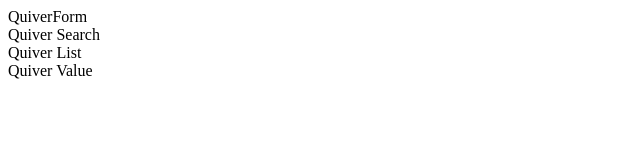
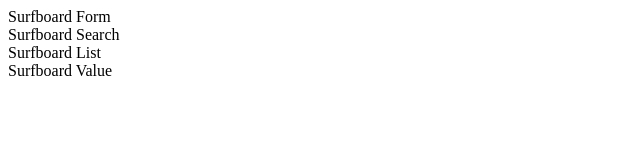
Before and after one commit to Dmitry1007/quiver, a React (Create React App) app: page / in a window 1280 px wide. Shown: the top 160 px of the page, without its empty margins (0-640 px from the left). Built offline with nearby package versions, Linux system fonts and the light colour scheme.

Commit message:
Better naming

```diff
--- a/src/App.js
+++ b/src/App.js
@@ -1,15 +1,15 @@
-import QuiverForm from "./components/QuiverForm";
-import QuiverSearch from "./components/QuiverSearch";
-import QuiverList from "./components/QuiverList";
-import QuiverValue from "./components/QuiverValue";
+import SurfboardForm from "./components/SurfboardForm";
+import SurfboardSearch from "./components/SurfboardSearch";
+import SurfboardList from "./components/SurfboardList";
+import SurfboardValue from "./components/SurfboardValue";
 
 function App() {
   return (
     <div>
-      <QuiverForm />
-      <QuiverSearch />
-      <QuiverList />
-      <QuiverValue />
+      <SurfboardForm />
+      <SurfboardSearch />
+      <SurfboardList />
+      <SurfboardValue />
     </div>
   );
 }
--- a/src/components/QuiverForm.js
+++ /dev/null
@@ -1,5 +0,0 @@
-function QuiverForm() {
-  return <div>QuiverForm</div>;
-}
-
-export default QuiverForm;
--- a/src/components/QuiverList.js
+++ /dev/null
@@ -1,5 +0,0 @@
-function QuiverList() {
-  return <div>Quiver List</div>;
-}
-
-export default QuiverList;
--- a/src/components/QuiverSearch.js
+++ /dev/null
@@ -1,5 +0,0 @@
-function QuiverSearch() {
-  return <div>Quiver Search</div>;
-}
-
-export default QuiverSearch;
--- a/src/components/QuiverValue.js
+++ /dev/null
@@ -1,5 +0,0 @@
-function QuiverValue() {
-  return <div>Quiver Value</div>;
-}
-
-export default QuiverValue;
--- /dev/null
+++ b/src/components/SurfboardForm.js
@@ -0,0 +1,5 @@
+function SurfboardForm() {
+  return <div>Surfboard Form</div>;
+}
+
+export default SurfboardForm;
--- /dev/null
+++ b/src/components/SurfboardList.js
@@ -0,0 +1,5 @@
+function SurfboardList() {
+  return <div>Surfboard List</div>;
+}
+
+export default SurfboardList;
--- /dev/null
+++ b/src/components/SurfboardSearch.js
@@ -0,0 +1,5 @@
+function SurfboardSearch() {
+  return <div>Surfboard Search</div>;
+}
+
+export default SurfboardSearch;
--- /dev/null
+++ b/src/components/SurfboardValue.js
@@ -0,0 +1,5 @@
+function SurfboardValue() {
+  return <div>Surfboard Value</div>;
+}
+
+export default SurfboardValue;
```
